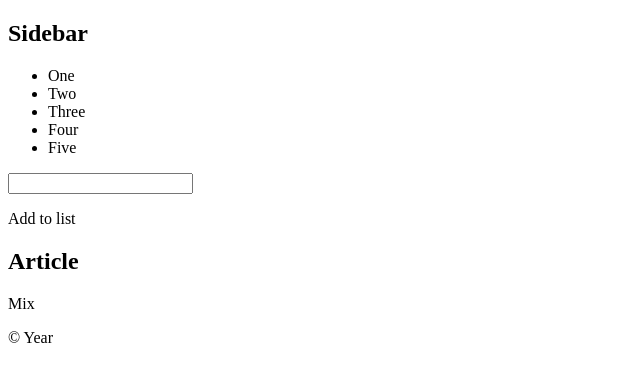
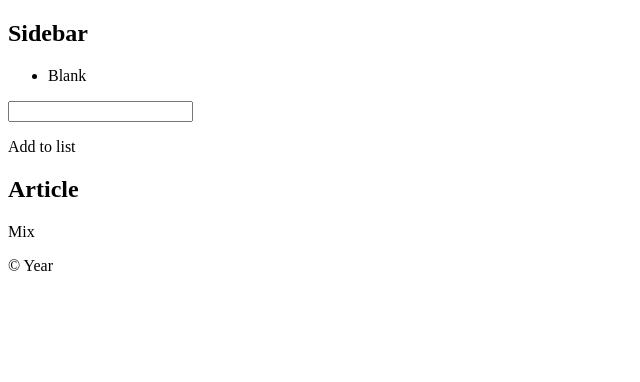
Before and after one commit to johndevlin/Shuffle-List, a plain HTML site: page index.html in a window 1280 px wide. Shown: the whole page, without its empty margins (0-640 px from the left). Drawn offline with nearby package versions, Linux system fonts and the light colour scheme; files that its build step writes are made by us from their sources.

```diff
--- a/index.html
+++ b/index.html
@@ -18,19 +18,7 @@
 
 				<ul class="naughty-list">
 					<li>
-						One
-					</li>
-					<li>
-						Two
-					</li>
-					<li>
-						Three
-					</li>
-					<li>
-						Four
-					</li>
-					<li>
-						Five
+						Blank
 					</li>
 				</ul>
 
```
Also changed, not shown: Build/assets/js/scripts.js (+5 -3 lines), Build/index.html (+1 -13 lines), assets/css/style.scss (+9 -0 lines), assets/js/scripts.js (+5 -3 lines), Build/assets/css/style.css, 1 other file.
